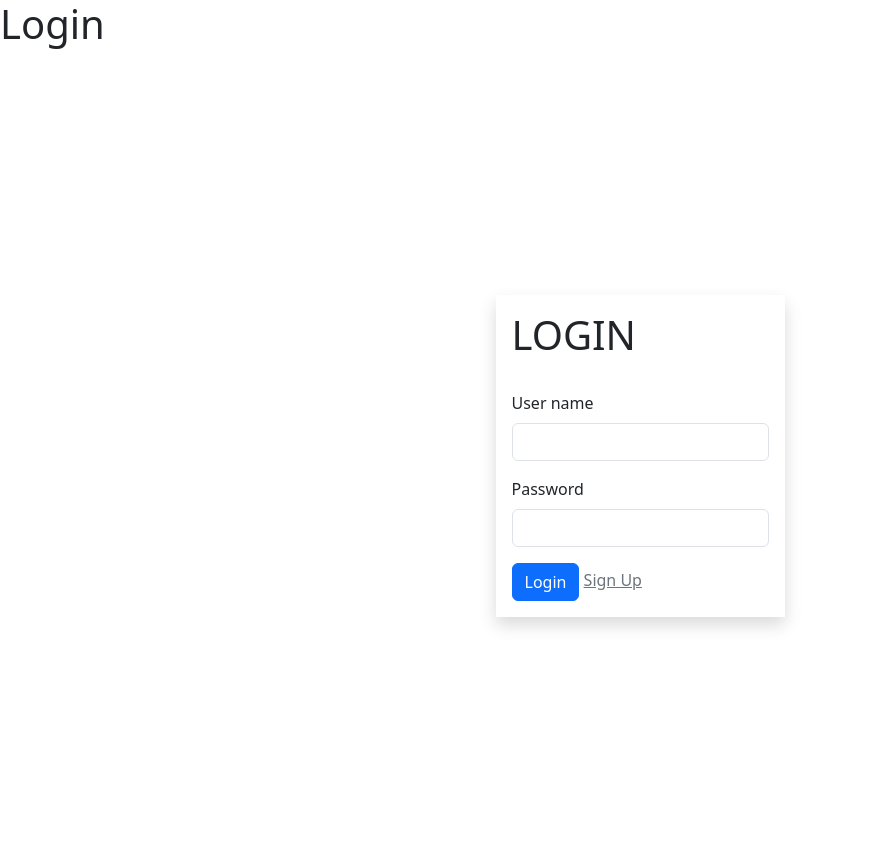
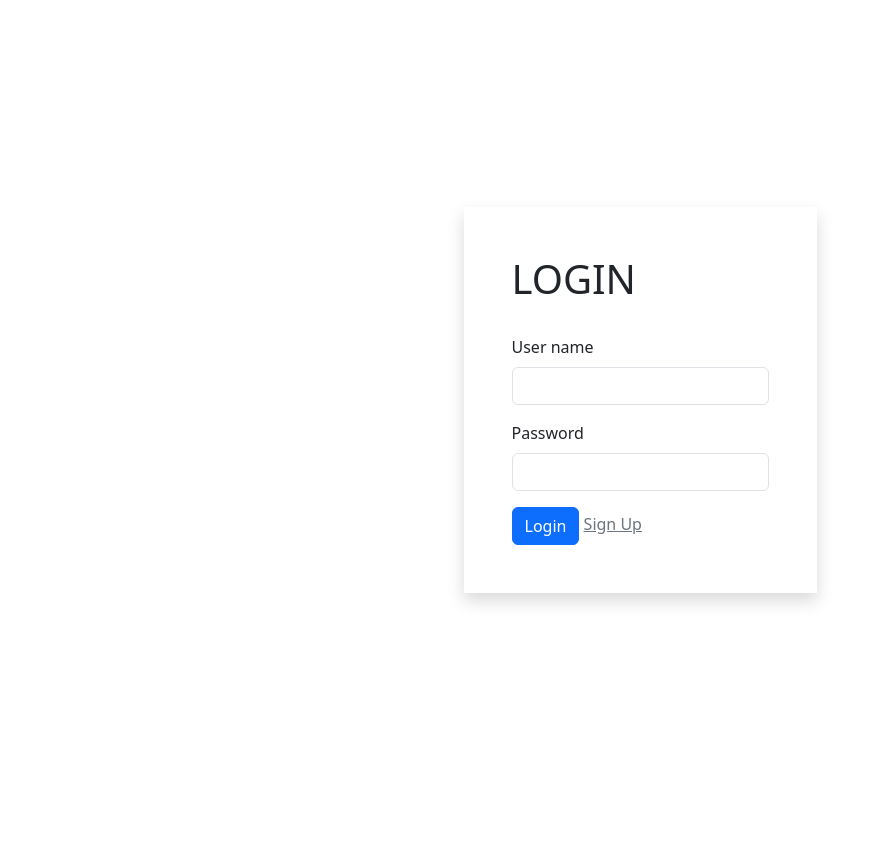
Before and after one commit to jhoey123/NPC---Nexus-Gadgets, a PHP site: page / in a window 1280 px wide. Shown: the whole page, without its empty margins (0-881 px from the left). After the commit the page ends 605 px from the top, so only its background shows below. Run offline with PHP 8.4, Linux system fonts and the light colour scheme.

Commit message:
change div size

```diff
--- a/index.php
+++ b/index.php
@@ -8,10 +8,9 @@
     <title>Login</title>
 </head>
 <body>
-    <h1>Login</h1>
     <div class="d-flex justify-content-center align-items-center vh-100">
 
-    	<form class="shadow w-450 p-3"
+    	<form class="shadow w-450 p-5"
     	      action="php/login.php"
     	      method="post">
 
```
